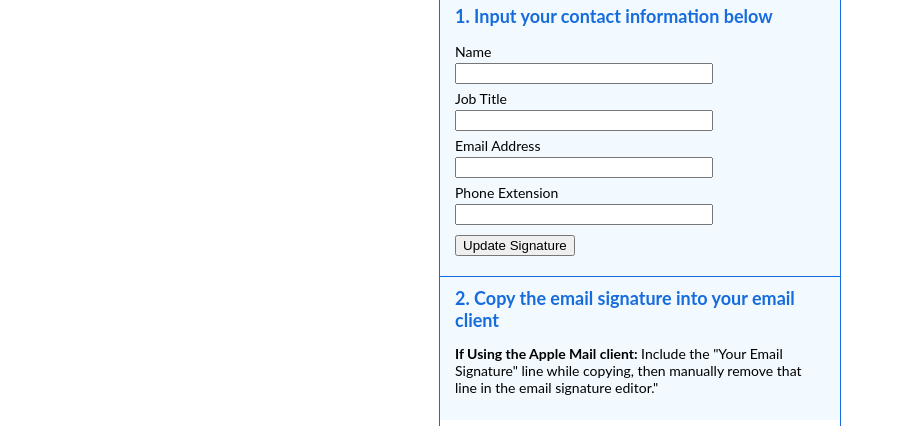
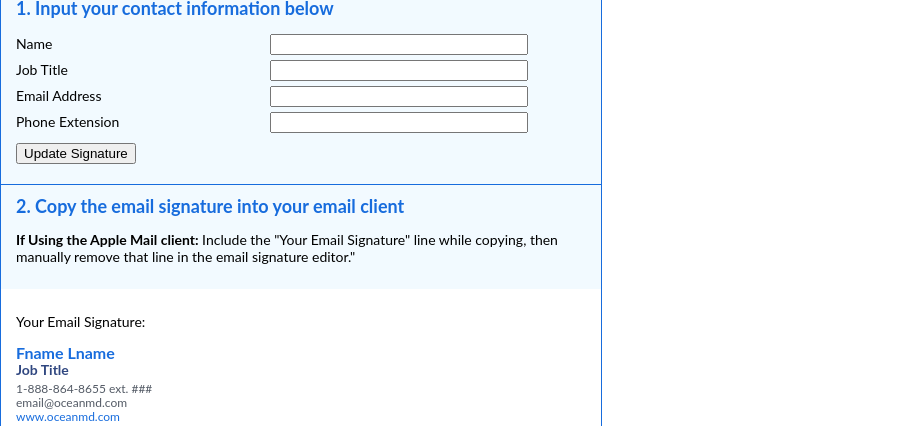
Before and after one commit to OMD-BizOps/Email-Signature-Generator, a plain HTML site: page index.html in a window 1280 px wide. Shown: the part 59-485 px from the top of the page, without its empty margins (0-904 px from the left). Drawn offline with Linux system fonts and the light colour scheme.

Commit message:
Update index.html
Removing padding and centering to make iframe more seamless

```diff
--- a/index.html
+++ b/index.html
@@ -24,14 +24,18 @@
 		}
 	</script>
 	<style>
+		body {
+			margin: 0;
+			padding: 0;
+		}
 		.container {
 			font-family: 'Lato', trebuchet ms, sans-serif;
 			font-size: 14px;
 			border: 1pt solid #176CDD;
 			border-radius: 12px;
-			margin: auto;
+			margin: 0;
 			overflow: hidden;
-			max-width: 400px;
+			max-width: 600px;
 		}
 		.container-header,
 		.container-instructions,
```
